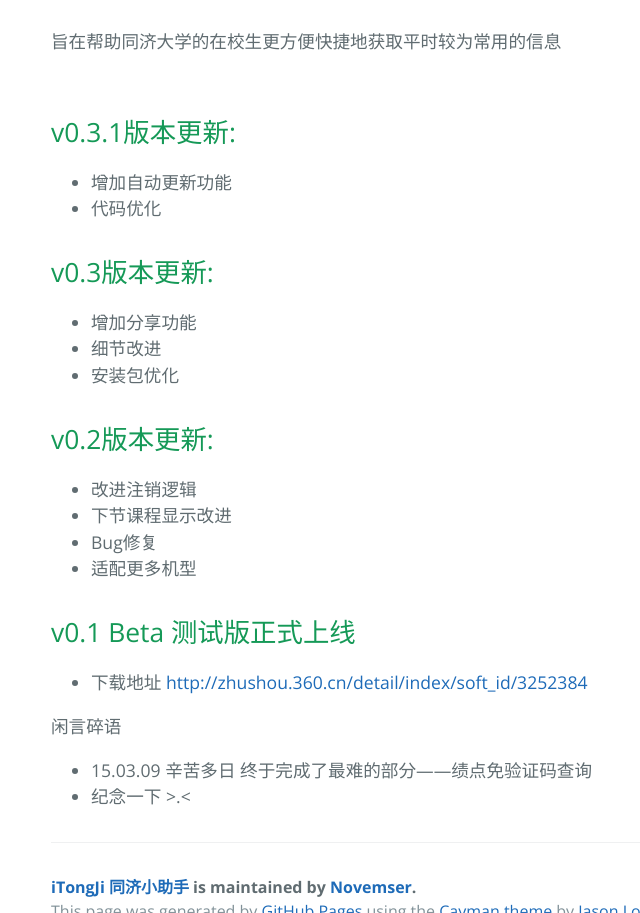
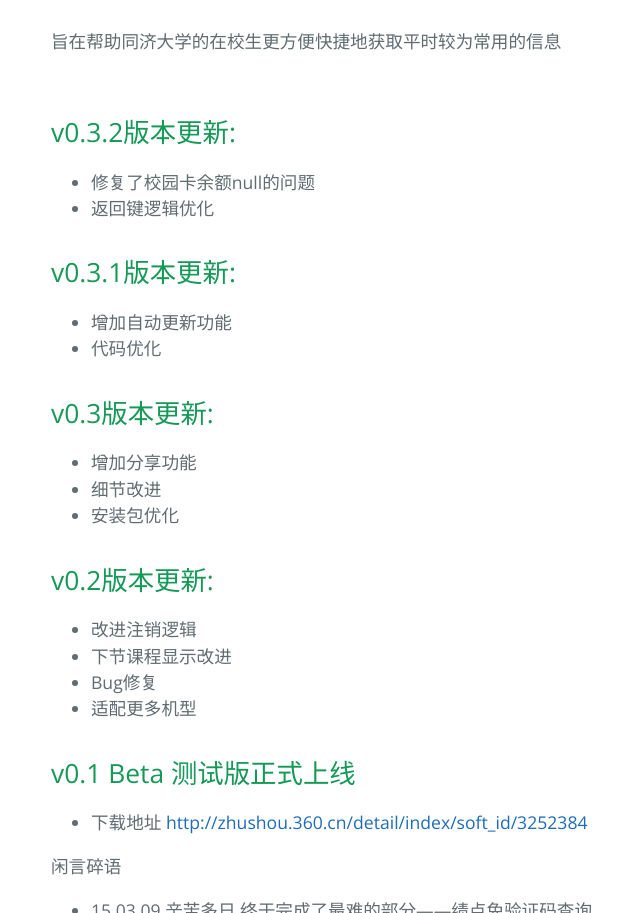
Before and after one commit to Novemser/iTongJi-App, a plain HTML site: page index.html in a window 1280 px wide. Shown: the part 1027-1940 px from the top of the page, without its empty margins (173-813 px from the left). Drawn offline with nearby package versions, Linux system fonts and the light colour scheme.

Commit message:
Update index.html
Update version 0.3.2
Code version 4

```diff
--- a/index.html
+++ b/index.html
@@ -32,6 +32,14 @@ iTongJi是一款为上海同济大学的同学定制的校园助手类软件
 --校园卡低余额自动提醒<br>
 <br>
 旨在帮助同济大学的在校生更方便快捷地获取平时较为常用的信息<br><br></p>
+
+<h2>
+<a id="v032版本更新" class="anchor" href="#v031%E7%89%88%E6%9C%AC%E6%9B%B4%E6%96%B0" aria-hidden="true"><span aria-hidden="true" class="octicon octicon-link"></span></a>v0.3.2版本更新:</h2>
+
+<ul>
+<li>修复了校园卡余额null的问题</li>
+<li>返回键逻辑优化</li>
+</ul>
 
 <h2>
 <a id="v031版本更新" class="anchor" href="#v031%E7%89%88%E6%9C%AC%E6%9B%B4%E6%96%B0" aria-hidden="true"><span aria-hidden="true" class="octicon octicon-link"></span></a>v0.3.1版本更新:</h2>
```
